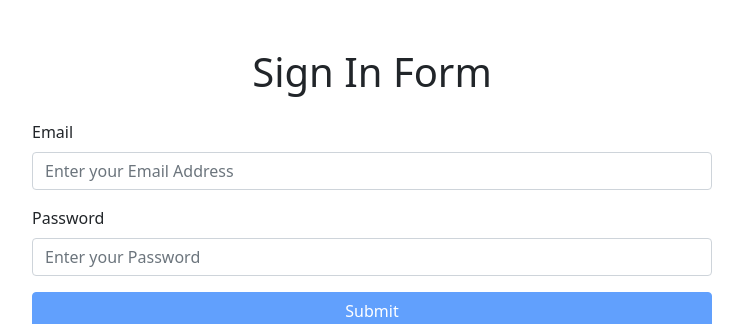
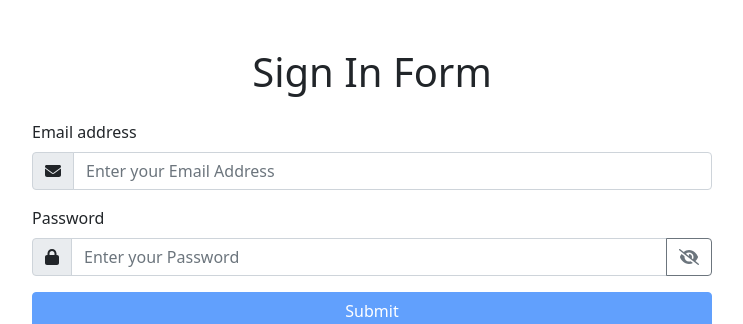
Before and after one commit to hanfengliu/bug_tracking_application, a React (Create React App) app in the folder client/: page /SignIn in a window 1280 px wide. Shown: the top 324 px of the page, without its empty margins (268-1011 px from the left). Built offline with nearby package versions, Linux system fonts and the light colour scheme.

Commit message:
add icon to signin and update signup

```diff
--- a/client/src/App.css
+++ /dev/null
@@ -1,4 +0,0 @@
-.inputField {
-  outline: none;
-  box-shadow: none;
-}
--- a/client/src/components/SignIn.js
+++ b/client/src/components/SignIn.js
@@ -1,15 +1,32 @@
 import Axios from "axios";
-import { Form, Button, ButtonGroup, Row, Col, Alert } from "react-bootstrap";
+import {
+  Form,
+  Button,
+  ButtonGroup,
+  Row,
+  Col,
+  Alert,
+  InputGroup,
+} from "react-bootstrap";
 import { useState, useEffect } from "react";
 import { View, Text } from "react-native";
 import { Link, useNavigate } from "react-router-dom";
 import useAuth from "../hooks/useAuth";
+import { FontAwesomeIcon } from "@fortawesome/react-fontawesome";
+import {
+  faEyeSlash,
+  faEye,
+  faLock,
+  faLockOpen,
+  faEnvelope,
+  faUser,
+} from "@fortawesome/free-solid-svg-icons";
 
 const SignIn = () => {
   const { auth, setAuth } = useAuth();
 
   const [email, setEmail] = useState("");
-  const [password, setPassword] = useState("");
+  const [password, setPassword] = useState("");  const [showPass, setShowPass] = useState(false);
   const [message, setMessage] = useState("");
   const [showMessage, setShowMessage] = useState(false);
   const [color, setColor] = useState("");
@@ -92,26 +109,45 @@ const SignIn = () => {
       </Alert>
       <Row className="mb-3">
         <Form.Group as={Col}>
-          <Form.Label>Email</Form.Label>
+          <Form.Label>Email address</Form.Label>
+          <InputGroup>
+            <InputGroup.Text variant="outline-light">
+              <FontAwesomeIcon icon={faEnvelope} />
+            </InputGroup.Text>
             <Form.Control
               type="text"
               placeholder="Enter your Email Address"
               value={email}
               onChange={(e) => setEmail(e.target.value)}
+              style={{ "box-shadow": "none" }}
               required
             />
+          </InputGroup>
         </Form.Group>
       </Row>
       <Row className="mb-3">
         <Form.Group as={Col}>
           <Form.Label>Password</Form.Label>
+          <InputGroup>
+            <InputGroup.Text variant="outline-light">
+              <FontAwesomeIcon icon={showPass ? faLockOpen : faLock} />
+            </InputGroup.Text>
             <Form.Control
-            type="password"
+              type={showPass ? "text" : "password"}
               placeholder="Enter your Password"
               value={password}
               onChange={(e) => setPassword(e.target.value)}
+              style={{ "box-shadow": "none" }}
               required
             />
+            <Button
+              variant="outline-secondary"
+              onClick={() => setShowPass(!showPass)}
+              style={{ "box-shadow": "none" }}
+            >
+              <FontAwesomeIcon icon={showPass ? faEye : faEyeSlash} />
+            </Button>
+          </InputGroup>
         </Form.Group>
       </Row>
       <Row>
@@ -122,6 +158,7 @@ const SignIn = () => {
               type="submit"
               disabled={email === "" || password === ""}
               onClick={logIn}
+              style={{ "box-shadow": "none" }}
             >
               Submit
             </Button>
@@ -147,7 +184,9 @@ const SignIn = () => {
         <Col>
           <Link to="/SignUp" style={{ textDecoration: "none", color: "white" }}>
             <ButtonGroup className="d-flex">
-              <Button variant="success">SignUp</Button>
+              <Button variant="success" style={{ "box-shadow": "none" }}>
+                SignUp
+              </Button>
             </ButtonGroup>
           </Link>
         </Col>
--- a/client/src/components/SignUp.js
+++ b/client/src/components/SignUp.js
@@ -106,10 +106,6 @@ const SignUp = () => {
       else passList.children[4].style.color = "";
     }
   }, [password, confirmPassword, passRef]);
-
-  useEffect(() => {
-    setShowMessage(false);
-  }, [email]);
 
   useEffect(() => {
     setShowMessage(false);
```
Lines whose indentation alone changed are shown as unchanged.
